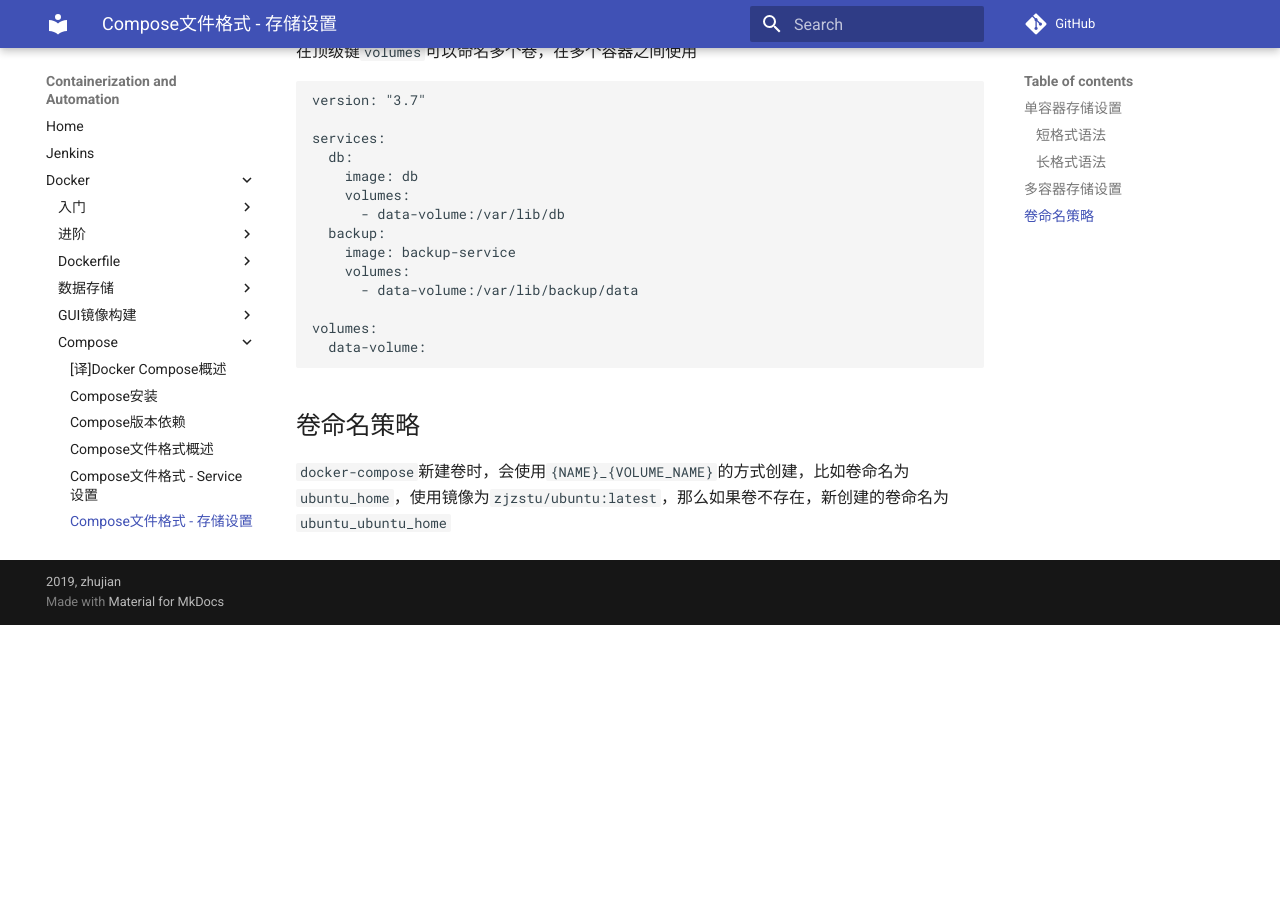
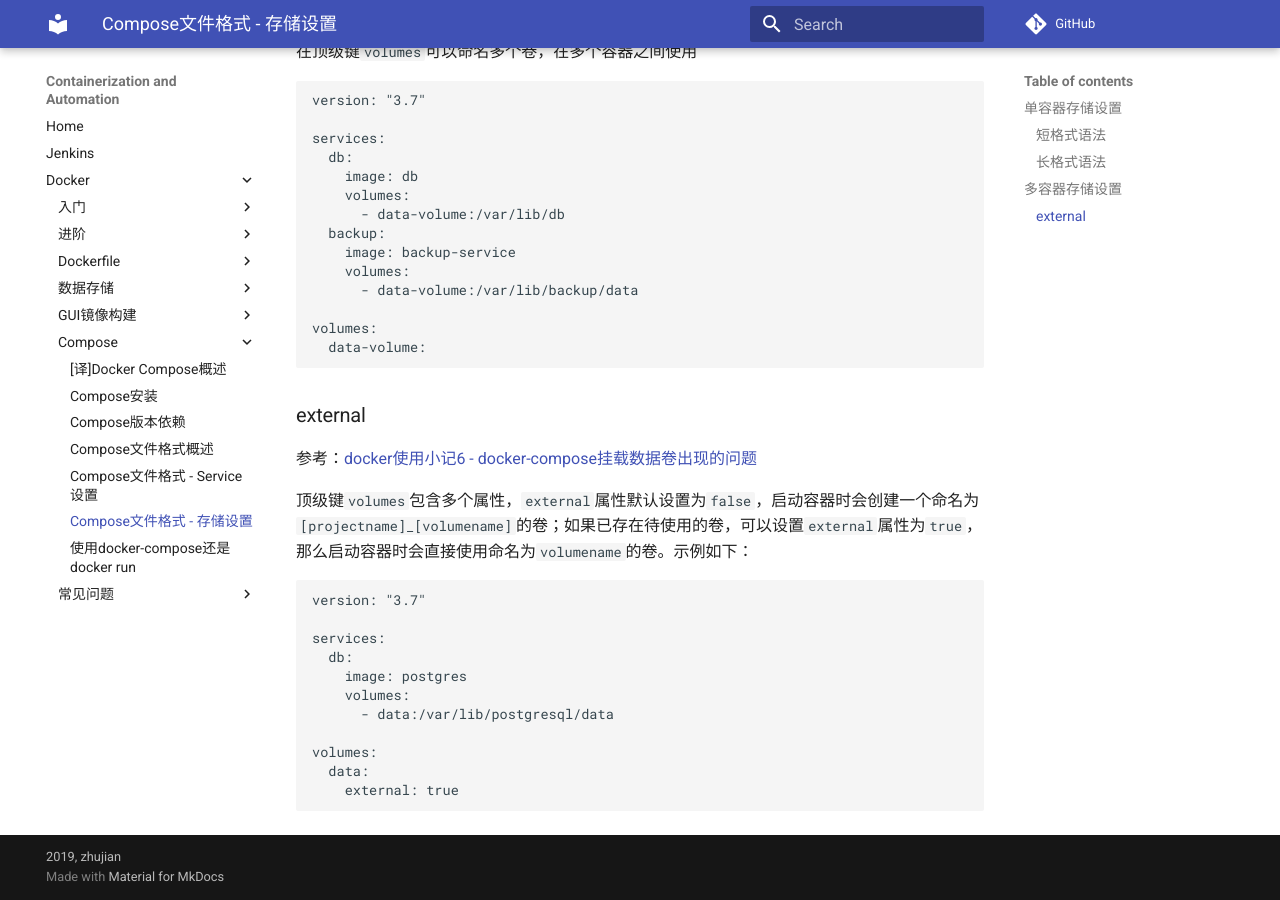
Before and after one commit to Document-Collection/Containerization-Automation, an MkDocs documentation site: the page built from docs/docker/compose/Compose文件格式 - 存储设置.md, in a window 1280 px wide and 900 px high, scrolled down 1579 px. Built offline with MkDocs 1.6.1 and Material for MkDocs 9.7.7, drawn with Linux system fonts in a browser that asks for light colours; comment, search, counter and statistics services are not loaded; before the commit the page ends 2204 px from its top, so only the background shows below that.

Commit message:
docs(docker): 更新compose存储设置中卷的命名和使用

````diff
--- a/docs/docker/compose/Compose文件格式 - 存储设置.md
+++ b/docs/docker/compose/Compose文件格式 - 存储设置.md
@@ -91,6 +91,22 @@
   data-volume:
 ```
 
-## 卷命名策略
+### external
 
-`docker-compose`新建卷时，会使用`{NAME}_{VOLUME_NAME}`的方式创建，比如卷命名为`ubuntu_home`，使用镜像为`zjzstu/ubuntu:latest`，那么如果卷不存在，新创建的卷命名为`ubuntu_ubuntu_home`
+参考：[docker使用小记6 - docker-compose挂载数据卷出现的问题](https://www.cnblogs.com/qvennnnn/p/11732324.html)
+
+顶级键`volumes`包含多个属性，`external`属性默认设置为`false`，启动容器时会创建一个命名为`[projectname]_[volumename]`的卷；如果已存在待使用的卷，可以设置`external`属性为`true`，那么启动容器时会直接使用命名为`volumename`的卷。示例如下：
+
+```
+version: "3.7"
+
+services:
+  db:
+    image: postgres
+    volumes:
+      - data:/var/lib/postgresql/data
+
+volumes:
+  data:
+    external: true
+```
````
